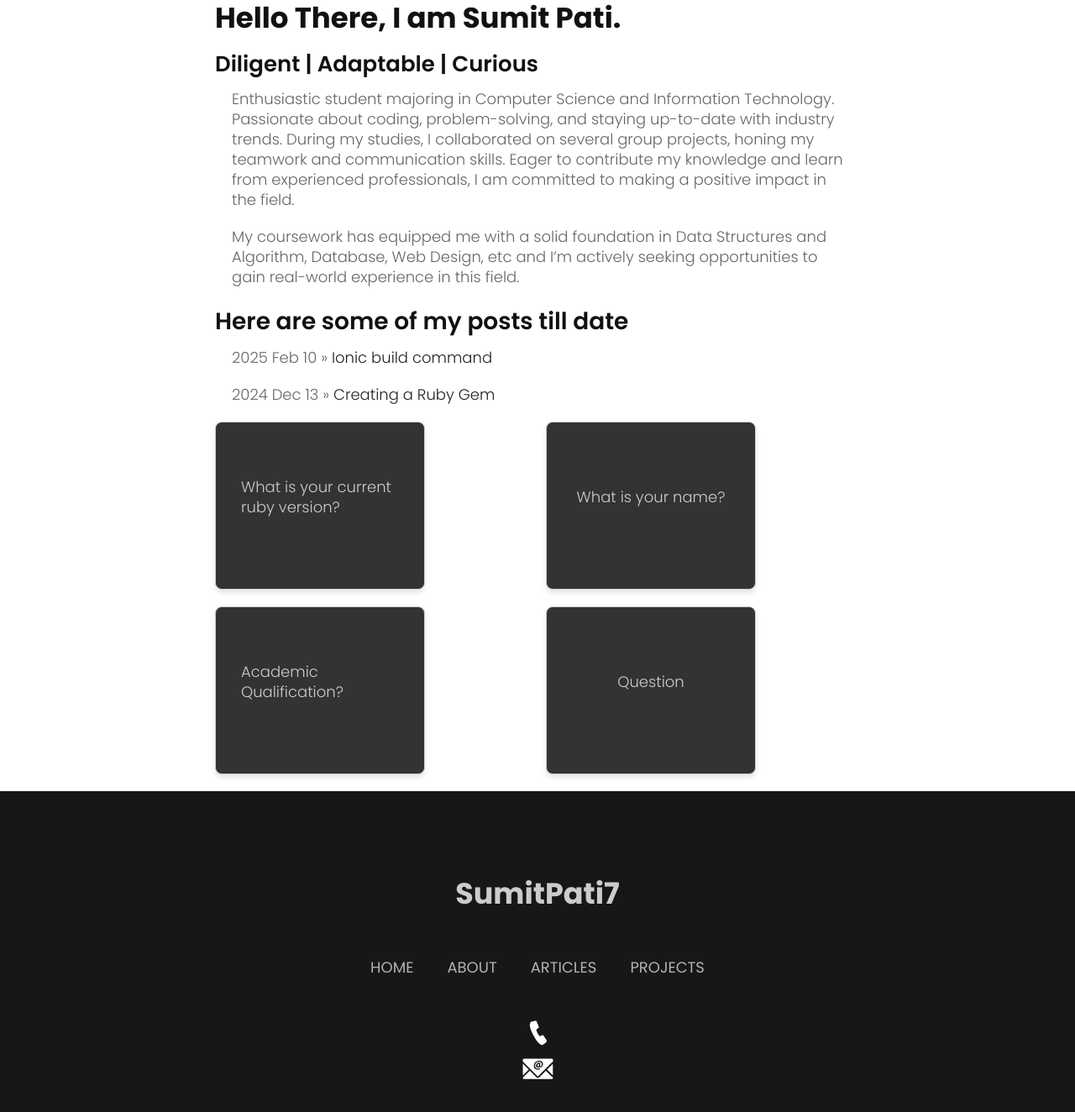
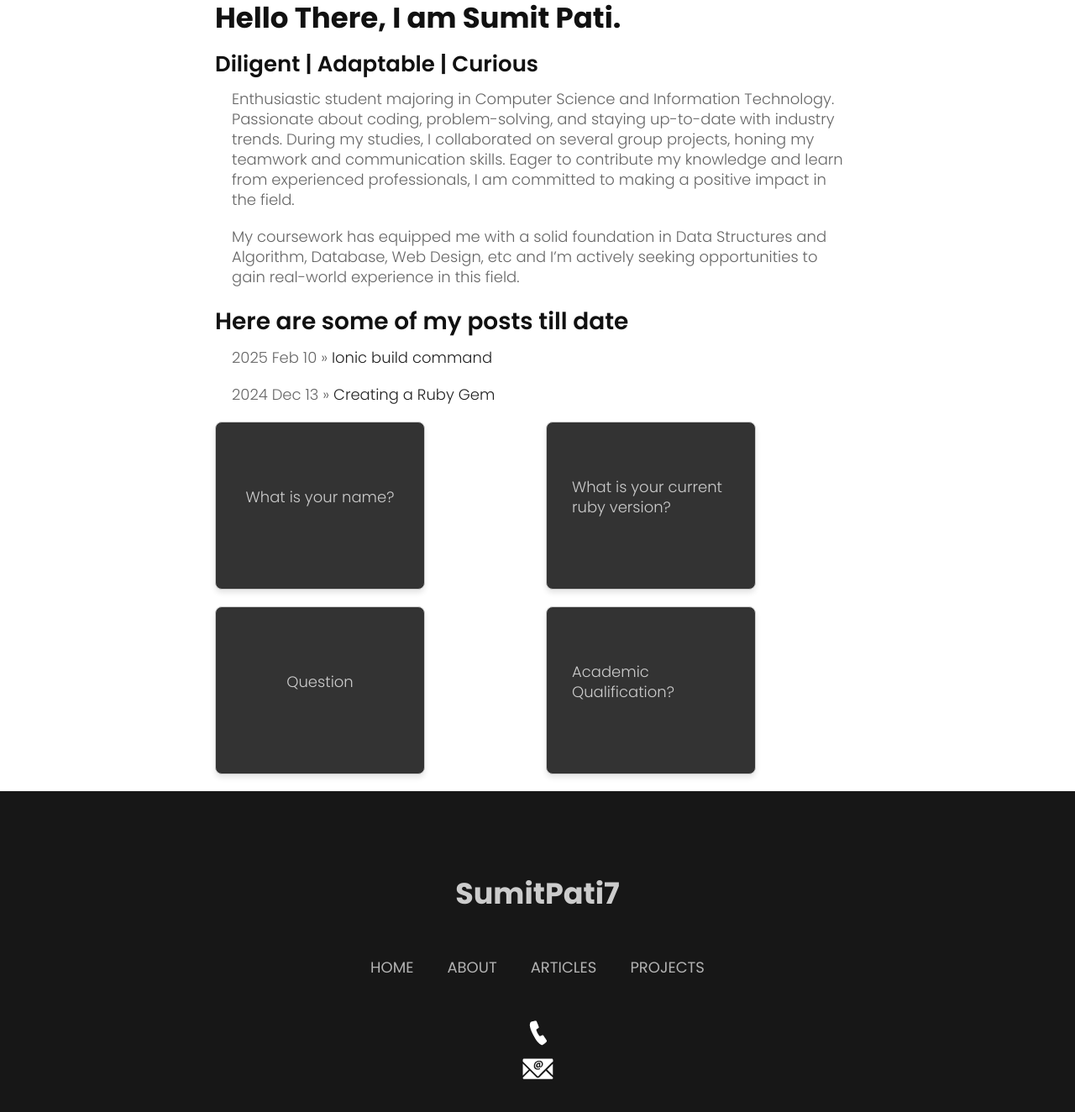
Before and after one commit to sumitpati7/blog, a Jekyll site: the page built from index.md, in a window 1280 px wide, cut to the strip 83-1426 px from the top of the page. Shown: the top 1324 px of the strip at 84% size. Built offline with Jekyll 4.4.1, drawn with Linux system fonts in a browser that asks for light colours; nearby versions of some CDN libraries; some web fonts are replaced; comment, search, counter and statistics services are not loaded.

Commit message:
auto commit

```diff
--- a/index.md
+++ b/index.md
@@ -2,17 +2,17 @@
 layout: default
 title: SumitPati7
 flashcards:
+  - question: What is your name?
+    answer: My name is **Sumit Pati**.
+
   - question: What is your current ruby version?
     answer: 3\.3.4
 
-  - question: What is your name?
-    answer: My name is **Sumit Pati**.
+  - question: Question
+    answer: Answer
 
   - question: Academic Qualification?
     answer: Bachelor in CSIT
-
-  - question: Question
-    answer: Answer
 
 ---
 # Hello There, I am Sumit Pati.
```
